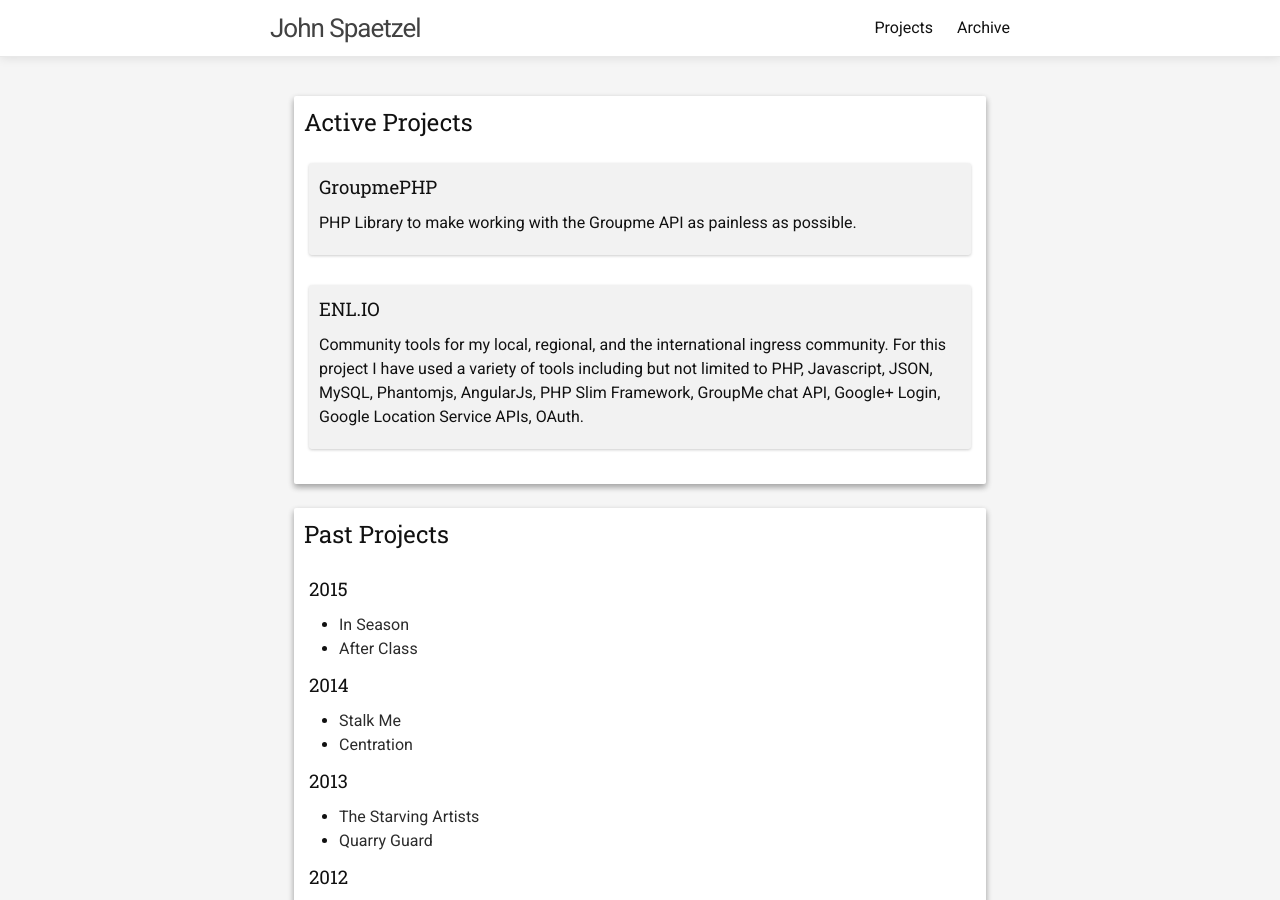
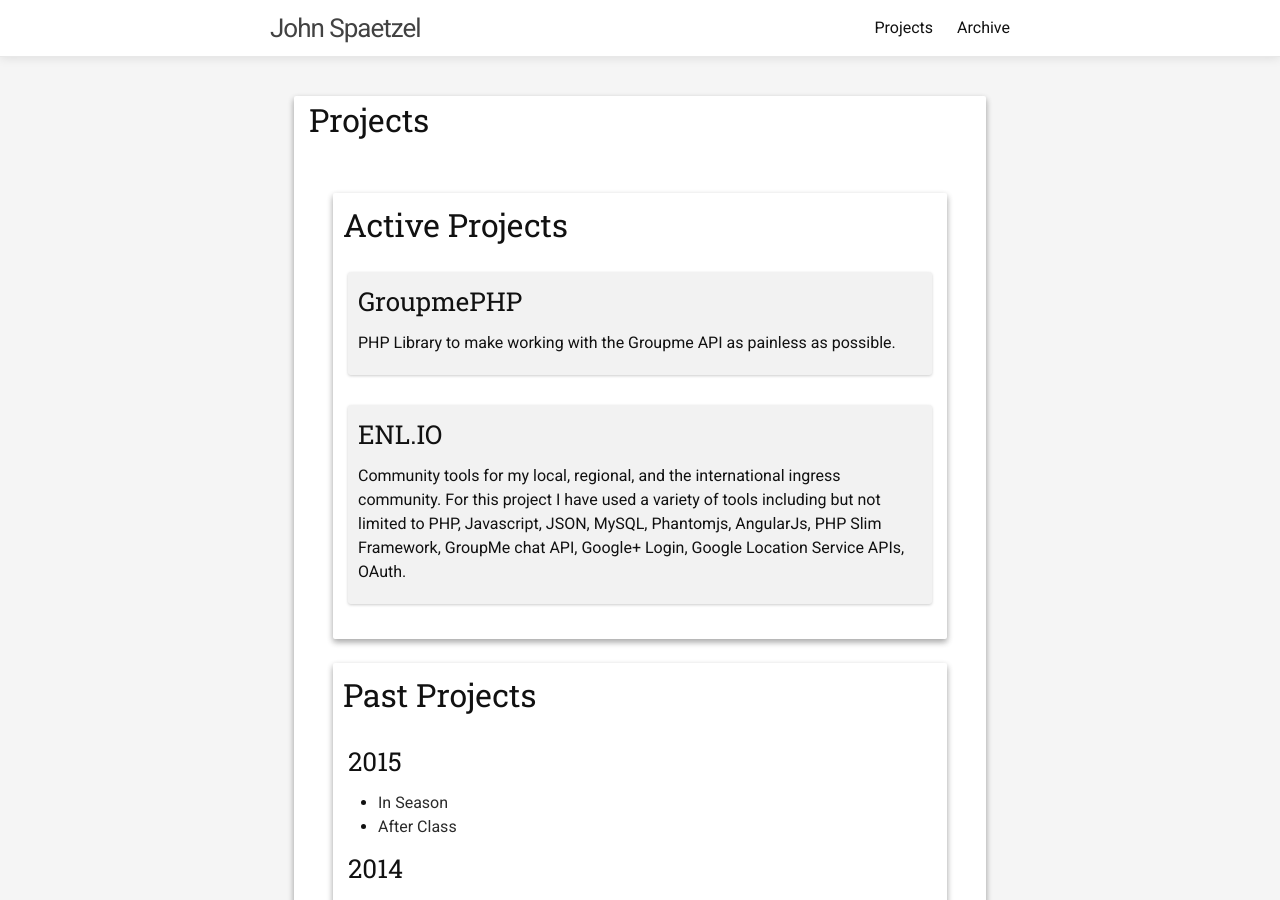
Before and after one commit to jspaetzel/meh.dev, a Jekyll site: the page built from projects.html, in a window 1280 px wide and 900 px high. Built offline with Jekyll 4.4.1, drawn with Linux system fonts in a browser that asks for light colours.

Commit message:
Fix links

```diff
--- a/_includes/header.html
+++ b/_includes/header.html
@@ -10,8 +10,8 @@
       </a>
 
       <div class="trigger">
-          <a class="page-link" href="/projects/">Projects</a>
-          <a class="page-link" href="/archive/">Archive</a>
+          <a class="page-link" href="/projects">Projects</a>
+          <a class="page-link" href="/archive">Archive</a>
       </div>
     </nav>
 
--- a/projects.html
+++ b/projects.html
@@ -1,5 +1,7 @@
 ---
-layout: default
+layout: page
+title: Projects
+permalink: /projects/
 ---
 <div class="content-wrapper">
   <header class="page-header">
```
